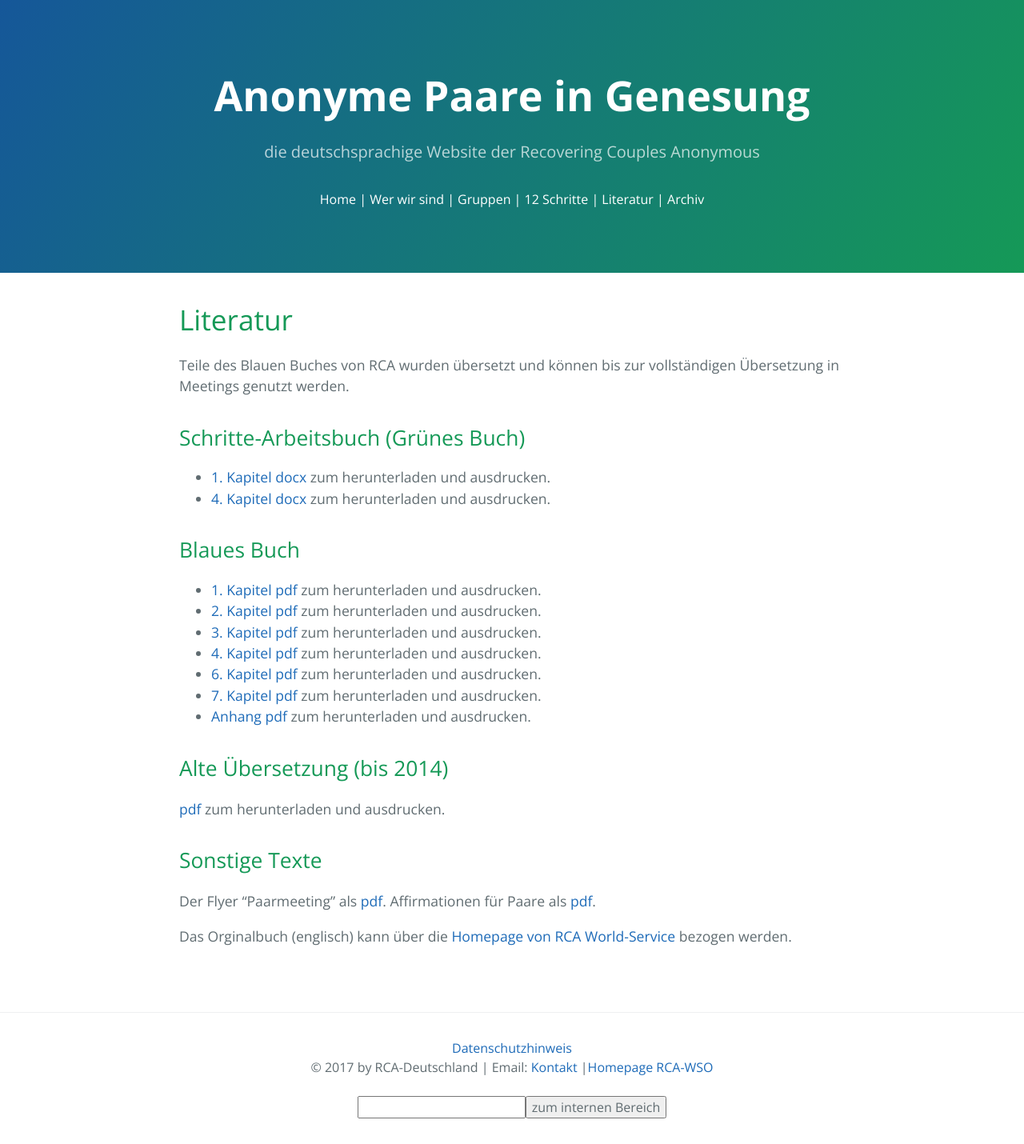
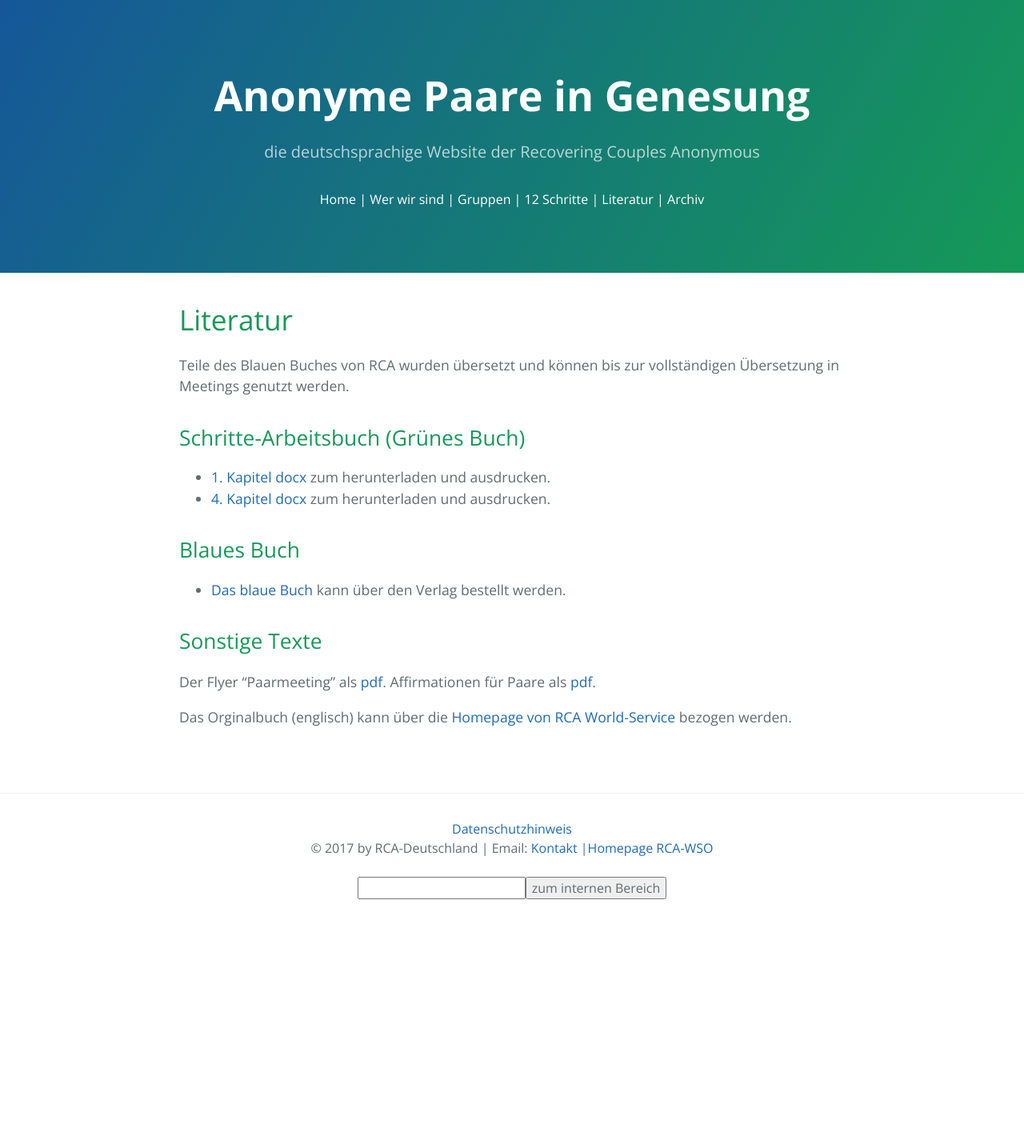
Before and after one commit to rcadeutschland/rcadeutschland.github.io, a Jekyll site: the page built from Literatur.MD, in a window 1280 px wide. Shown: the whole page at 80% size. Built offline with Jekyll 4.4.1, drawn with Linux system fonts in a browser that asks for light colours; nearby versions of some CDN libraries; after the commit the page ends 1156 px from its top, so only the background shows below that.

Commit message:
Update Literatur.MD

```diff
--- a/Literatur.MD
+++ b/Literatur.MD
@@ -14,17 +14,8 @@
 
 ## Blaues Buch
 
-* [1. Kapitel pdf](/files/Kapitel1RCA.red.pdf) zum herunterladen und ausdrucken.
-* [2. Kapitel pdf](/files/FourthEditionKapitel_II.docx.pdf) zum herunterladen und ausdrucken.
-* [3. Kapitel pdf](/files/FourthEdition_Kapitel_III.pdf) zum herunterladen und ausdrucken.
-* [4. Kapitel pdf](/files/RCA-Kapitel4.pdf) zum herunterladen und ausdrucken.
-* [6. Kapitel pdf](/files/RCAkapitel6.pdf) zum herunterladen und ausdrucken.
-* [7. Kapitel pdf](/files/RCAkapitel7.pdf) zum herunterladen und ausdrucken.
-* [Anhang pdf](/files/RCA-Appendix.pdf) zum herunterladen und ausdrucken.
-
-## Alte Übersetzung (bis 2014)
-
-[pdf](/files/RCA-Literatur+2014.pdf) zum herunterladen und ausdrucken.
+* [Das blaue Buch](
+https://tredition.de/autoren/recovering-couples-anonymous-rca-25560/anonyme-paare-in-genesung-paperback-109018/) kann über den Verlag bestellt werden.
 
 ## Sonstige Texte
 
```
